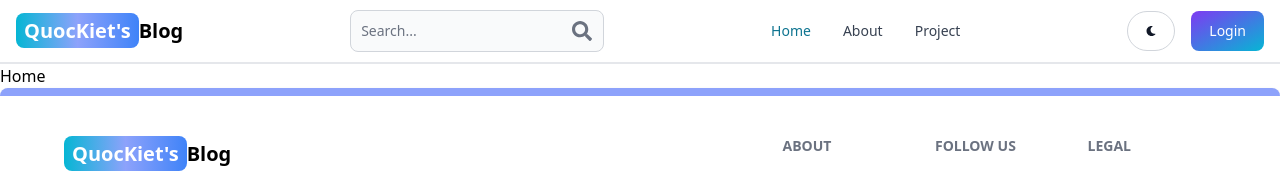
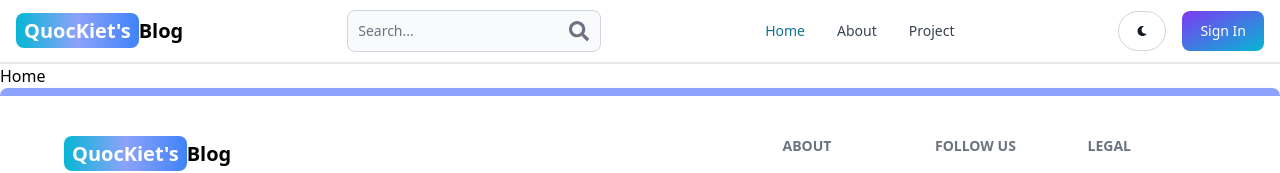
Before and after one commit to QuocKiet24/MyBlog, a React (Vite) app in the folder client/: page / in a window 1280 px wide. Shown: the top 173 px of the page. Built offline with nearby package versions, Linux system fonts and the light colour scheme; no server answers.

Commit message:
update header component with userdata

```diff
--- a/client/src/components/Header.jsx
+++ b/client/src/components/Header.jsx
@@ -1,9 +1,18 @@
-import { Button, Navbar, TextInput } from "flowbite-react";
+import {
+  Avatar,
+  Button,
+  Dropdown,
+  DropdownDivider,
+  Navbar,
+  TextInput,
+} from "flowbite-react";
 import { Link, useLocation } from "react-router-dom";
 import { FaMoon, FaSearch } from "react-icons/fa";
+import { useSelector } from "react-redux";
 
 export default function Header() {
   const path = useLocation().pathname;
+  const { currentUser } = useSelector((state) => state.user);
   return (
     <Navbar className="border-b-2">
       <Link
@@ -31,9 +40,30 @@
         <Button className="w-12 h-10 hidden sm:inline" color="light" pill>
           <FaMoon />
         </Button>
-        <Link to="/signin">
-          <Button gradientDuoTone="purpleToBlue">Login</Button>
-        </Link>
+        {currentUser ? (
+          <Dropdown
+            arrowIcon={false}
+            inline
+            label={<Avatar alt="user" img={currentUser.profilePic} rounded />}
+          >
+            <Dropdown.Header>
+              <span className="block text-sm">{currentUser.username}</span>
+              <span className="block text-sm font-medium truncate">
+                {currentUser.email}
+              </span>
+            </Dropdown.Header>
+            <Link to="/dashboard?tab=profile">
+              <Dropdown.Item>Profile</Dropdown.Item>
+            </Link>
+            <DropdownDivider />
+            <Dropdown.Item>Sign out</Dropdown.Item>
+          </Dropdown>
+        ) : (
+          <Link to="/signin">
+            <Button gradientDuoTone="purpleToBlue">Sign In</Button>
+          </Link>
+        )}
+
         <Navbar.Toggle />
       </div>
       <Navbar.Collapse>
```
